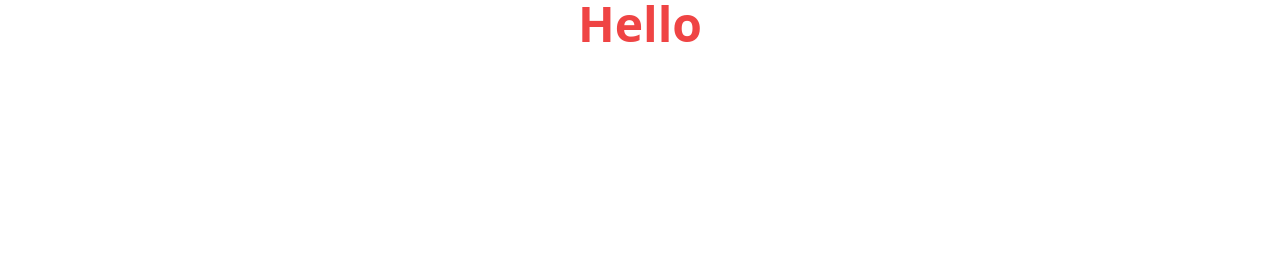
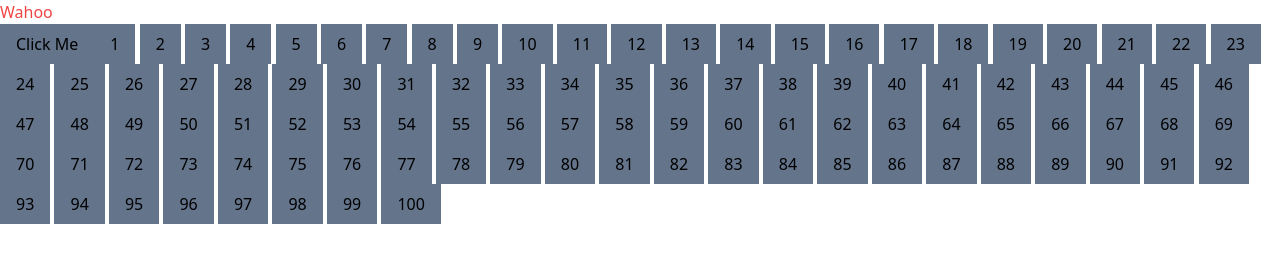
Before and after one commit to skybarker/curly-telegram, a website built with Vite: page index.html in a window 1280 px wide. Built offline with nearby package versions, Linux system fonts and the light colour scheme.

Commit message:
5 Oct - in class work

```diff
--- a/index.html
+++ b/index.html
@@ -8,7 +8,7 @@
     <link rel="stylesheet" href="./src/style.css" />
     <title>Vite ➕ Tailwind</title>
   </head>
-  <body>
+  <body id="root">
     <h1
       class="text-center text-3xl font-semibold text-red-500 transition-all md:text-5xl"
     >
--- /dev/null
+++ b/src/components/Button.js
@@ -0,0 +1,5 @@
+function Button({ txt }) {
+  return `<button class='px-4 py-2 bg-slate-500'>${txt}</button>`;
+}
+
+export default Button;
--- /dev/null
+++ b/src/components/Header.js
@@ -0,0 +1,5 @@
+function Header({ msg }) {
+  return `<h1 class='text-red-500'>${msg}</h1>`;
+}
+
+export default Header;
--- a/src/index.js
+++ b/src/index.js
@@ -0,0 +1,22 @@
+import Button from "./components/Button";
+import Header from "./components/Header";
+
+const root = document.getElementById("root");
+
+const state = {
+  msg: "Wahoo",
+  txt: "Click Me",
+  buttons: Array.from({ length: 100 }, (_, i) => i + 1),
+};
+
+function renderButtons(buttons) {
+  return buttons.map((buttonNum) => Button({ txt: buttonNum })).join("\n");
+}
+
+function render() {
+  return `<main>
+      ${Header(state)}${Button(state)}${renderButtons(state.buttons)}
+    </main>`;
+}
+
+root.innerHTML = render();
--- a/tailwind.config.js
+++ b/tailwind.config.js
@@ -1,5 +1,5 @@
 module.exports = {
-  content: ["./index.html"],
+  content: ["./index.html", "./src/**/*.js"],
   theme: {
     extend: {},
   },
```
